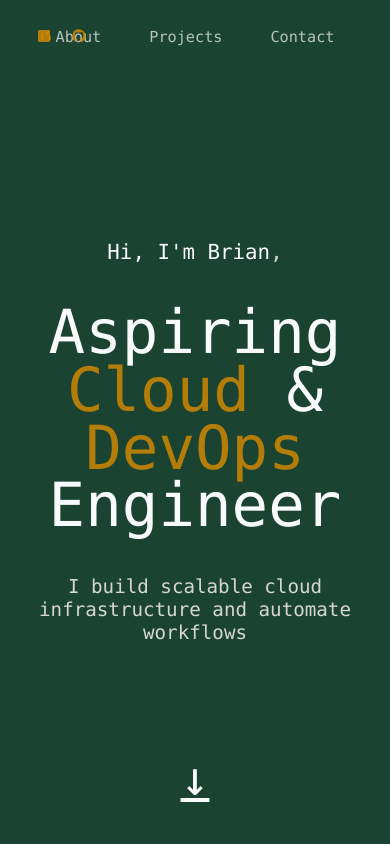
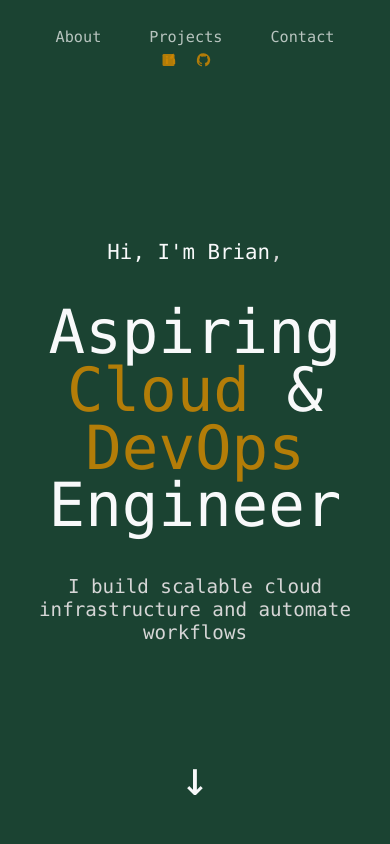
Before and after one commit to Brigghin/personal-aks-platform, a Vue app in the folder app/: page / in a window 390 px wide. Shown: the top 844 px of the page. Built offline with nearby package versions, Linux system fonts and the light colour scheme.

Commit message:
Updated website styling

```diff
--- a/app/src/App.vue
+++ b/app/src/App.vue
@@ -3,7 +3,7 @@ import Home from './components/Home.vue'
 import Navbar from './components/Navbar.vue'
 import About from './components/About.vue'
 import Projects from './components/Projects.vue'
-import End from './components/End.vue'
+import Contact from './components/Contact.vue'
 </script>
 
 <template>
@@ -11,7 +11,7 @@ import End from './components/End.vue'
   <Home />
   <About />
   <Projects />
-  <End />
+  <Contact />
 </template>
 
 <style>
--- a/app/src/components/End.vue
+++ b/app/src/components/Contact.vue
@@ -2,8 +2,8 @@
 </script>
 
 <template>
-  <footer class="end" id="end">
-    <div class="end-content">
+  <footer class="contact" id="contact">
+    <div class="contact-content">
       <p class="thanks">Thanks for reading this far.</p>
 
       <a class="email-link" href="mailto:brianbargholz@gmail.com">
@@ -31,13 +31,13 @@
 </template>
 
 <style scoped>
-.end {
+.contact {
   width: 100%;
   padding: 3rem 1.5rem 5rem;
   box-sizing: border-box;
 }
 
-.end-content {
+.contact-content {
   max-width: 1100px;
   margin: 0 auto;
   display: flex;
--- a/app/src/components/Home.vue
+++ b/app/src/components/Home.vue
@@ -100,5 +100,6 @@ h1 {
   font-size: 3rem;
   color: var(--text);
   line-height: 1;
+  text-decoration: none;
 }
 </style>
--- a/app/src/components/Navbar.vue
+++ b/app/src/components/Navbar.vue
@@ -101,7 +101,15 @@
   fill: currentColor;
 }
 
+.container {
+  position: relative;
+}
+
 .nav-links {
+  position: absolute;
+  left: 50%;
+  transform: translateX(-50%);
+
   display: flex;
   gap: 3rem;
   list-style: none;
@@ -119,4 +127,14 @@
 .nav-links a:hover {
   color: white;
 }
+
+@media (max-width: 700px) {
+  .socials {
+    left: 50%;
+    top: 100%;
+    transform: translateX(-65%);
+    position: absolute;
+    margin-top: 0.75rem;
+  }
+}
 </style>
```
